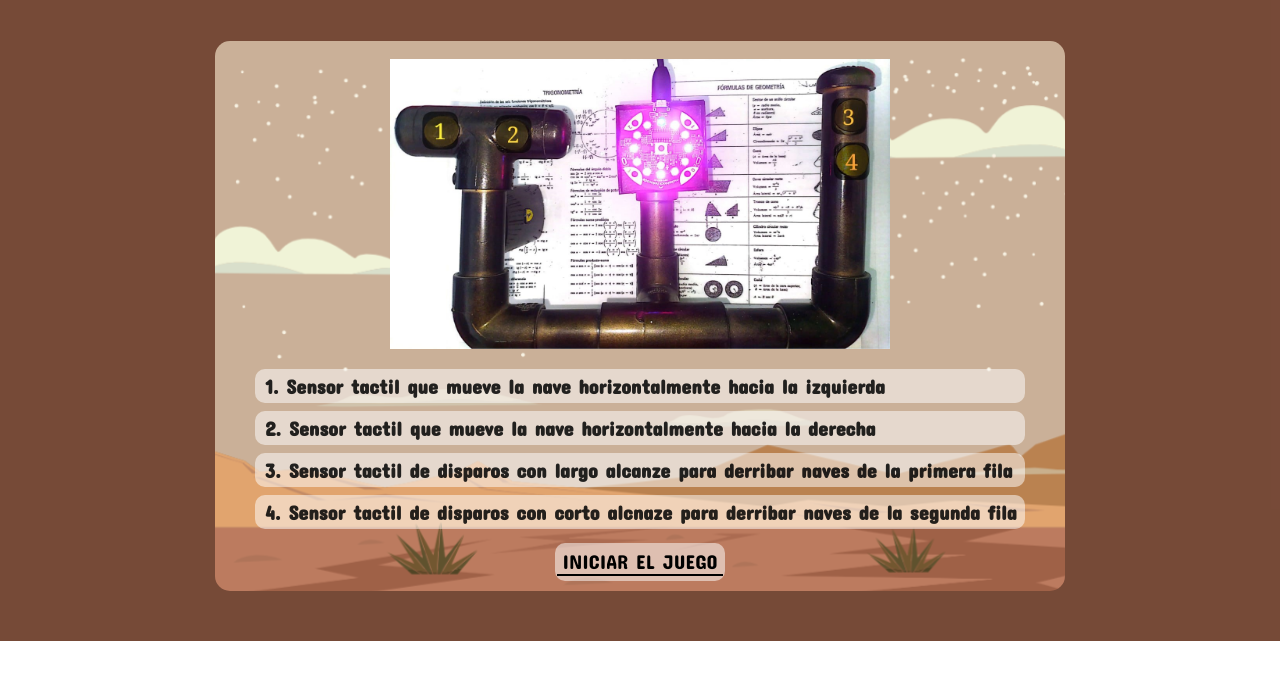
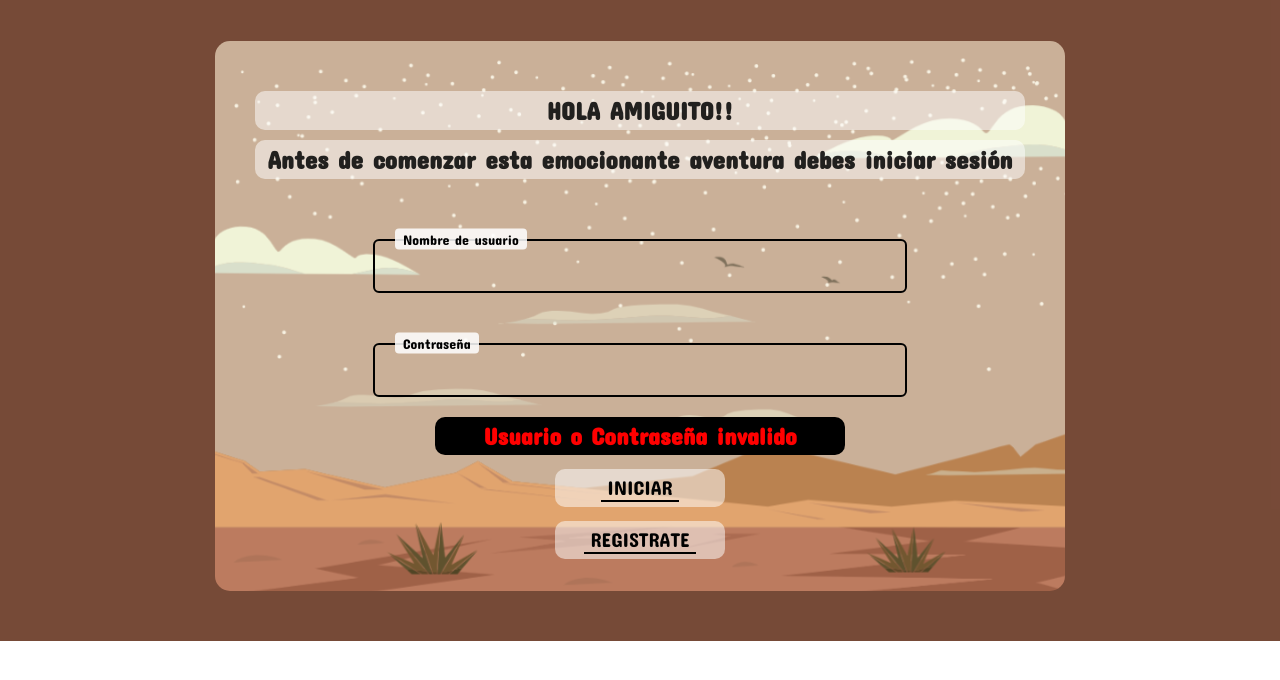
Before and after one commit to Nando008/GameLog, a Vue app in the folder GameLog/: page / in a window 1280 px wide. Both pictures are taken after a click on the element "INICIAR". Shown: the top 680 px of the page. Built offline with nearby package versions, Linux system fonts and the light colour scheme; a web font is replaced by a local one.

Commit message:
act 21/11/2023 23:52

```diff
--- a/GameLog/src/App.vue
+++ b/GameLog/src/App.vue
@@ -1,27 +1,53 @@
 <script setup>
 import { ref } from 'vue';
 
+let usuary = ''
+let USUARY = ref('')
+let validarUsuary = ref('')
+let name = ref('')
+
+let contraseña = ''
+let CONTRASEÑA = ref ('')
+let validarContraseña = ref('')
 
 let one = ref(true)
 let two = ref(false)
 let three = ref(false)
+let validacion = ref(false)
+let bloqueVal = ref(false)
 
 function screenOne() {
-  two.value = true
-  one.value = false
-  three.value = false
+  USUARY.value = usuary
+  CONTRASEÑA.value = contraseña
+  bloqueVal.value = true
 }
 
 function screenTwo(){
-  one.value = true
-  two.value = false
-  three.value = false
+  if(validarUsuary.value == '' && validarContraseña.value == ''){
+    validacion.value = true
+  }else{
+    if(validarUsuary.value == USUARY.value && validarContraseña.value == CONTRASEÑA.value){
+    one.value = false
+    two.value = true
+    three.value = false
+    }else{
+      validacion.value = true
+    }
+  }
+
 }
 
 function screenThree(){
+  three.value = false
+  one.value = true
+  two.value = false
+}
+
+function screenFour(){
   three.value = true
   one.value = false
   two.value = false
+  validacion.value = false
 }
 
 
@@ -38,21 +64,25 @@ function screenThree(){
         </div>
 
         <div class="inputs">
-          <input type="text" required>
+          <input type="text" required v-model="validarUsuary">
           <label>Nombre de usuario</label>
         </div>
 
         <div class="inputs">
-          <input type="password" required>
+          <input type="password" required v-model="validarContraseña">
           <label>Contraseña</label>
         </div>
 
-        <div class="button" @click="screenOne">
+        <div v-show="validacion">
+          <h2 class="textValidacion">Usuario o Contraseña invalido</h2>
+        </div>
+
+        <div class="button" @click="screenTwo">
           <button>INICIAR</button>
         </div>
 
         <div class="button">
-          <button href="" @click="screenThree">REGISTRATE</button>
+          <button href="" @click="screenFour">REGISTRATE</button>
         </div>
       </div>
 
@@ -82,7 +112,7 @@ function screenThree(){
             <h1 class="bloqueText">INGRESA LOS SIGUIENTES DATOS</h1>
 
             <div class="inputsbloque">
-              <input type="text" required>
+              <input type="text" required v-model="name">
               <label>Primer Nombre</label>
             </div>
 
@@ -127,23 +157,28 @@ function screenThree(){
               <h1 class="bloqueText">Crea un nombre de usuario</h1>
 
               <div class="inputsbloque">
-                <input type="text" required>
+                <input type="text" required v-model="usuary">
                 <label>Nombre de usuario</label>
               </div>
 
               <h1 class="bloqueText">Crea una contraseña</h1>
               <div class="inputsbloque">
-                <input type="text" required>
+                <input type="text" required v-model="contraseña">
                 <label>contraseña</label>
               </div>
 
-              <div class="buttonRegistro" @click="screenOne" >
+              <div v-show="bloqueVal">
+                <h1 class="bloqueTextVal">{{ name }} te has registro correctamente</h1>
+              </div>
+
+              <div class="buttonRegistro" @click="screenOne">
                 <button href="">REGISTARSE</button>
               </div>
 
-              <div class="buttonRegistro" @click="screenTwo" >
+              <div class="buttonRegistro" @click="screenThree" >
                 <button href="">REGRESAR</button>
               </div>
+
             </div>
           </div>
         </div>
@@ -163,6 +198,29 @@ function screenThree(){
   padding-top: 55px;
   padding-bottom: 40px;
 
+}
+
+.textValidacion {
+  text-align: center;
+  font-family: Concert One;
+  background-color: #000000;
+  color: red;
+  padding: 5px;
+  width: 400px;
+  border-radius: 10px;
+  margin: -30px auto 3px auto;
+}
+
+.bloqueTextVal {
+  text-align: center;
+  font-family: Concert One;
+  background-color: rgba(255, 255, 255, 0.515);
+  color: rgb(0, 0, 0);
+  padding: 5px;
+  width: 380px;
+  border-radius: 10px;
+  margin: 0px auto 10px auto;
+  font-size: 20px;
 }
 
 .container{
@@ -249,11 +307,13 @@ button {
   background-color: rgb(112, 2, 2);
   transition: 1s;
   color: #fff;
+  cursor: pointer;
 }
 
 button:hover {
   color: #fff;
   transition: 0.30s;
+  cursor: pointer;
 }
 
 .container > .containerTwo > .control{
```
